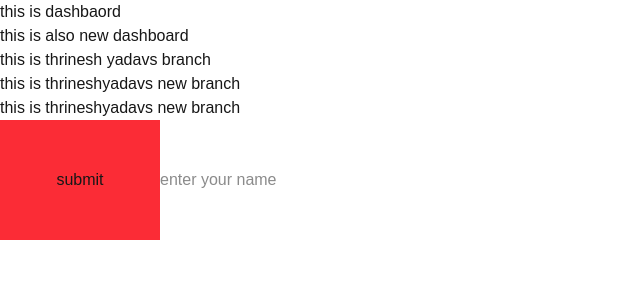
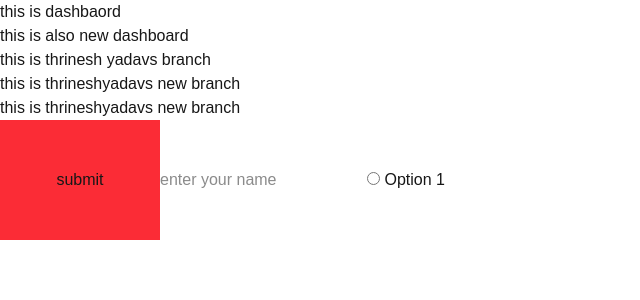
Before and after one commit to Thrinesh-yadav775/testing, a Next.js app: page / in a window 1280 px wide. Shown: the top 300 px of the page, without its empty margins (0-640 px from the left). Built offline with nearby package versions, Linux system fonts and the light colour scheme.

Commit message:
radio button added succesfully

```diff
--- a/app/page.tsx
+++ b/app/page.tsx
@@ -8,6 +8,10 @@ export default function Home() {
       <h4>this is thrineshyadavs new branch</h4>
       <button className="bg-red-500 h-30 w-40">submit</button>
       <input type="text" placeholder="enter your name"></input>
+      <label>
+        <input type="radio" name="option" value="option1" /> Option 1
+      </label>
+
     </div>
   );
 }
```
